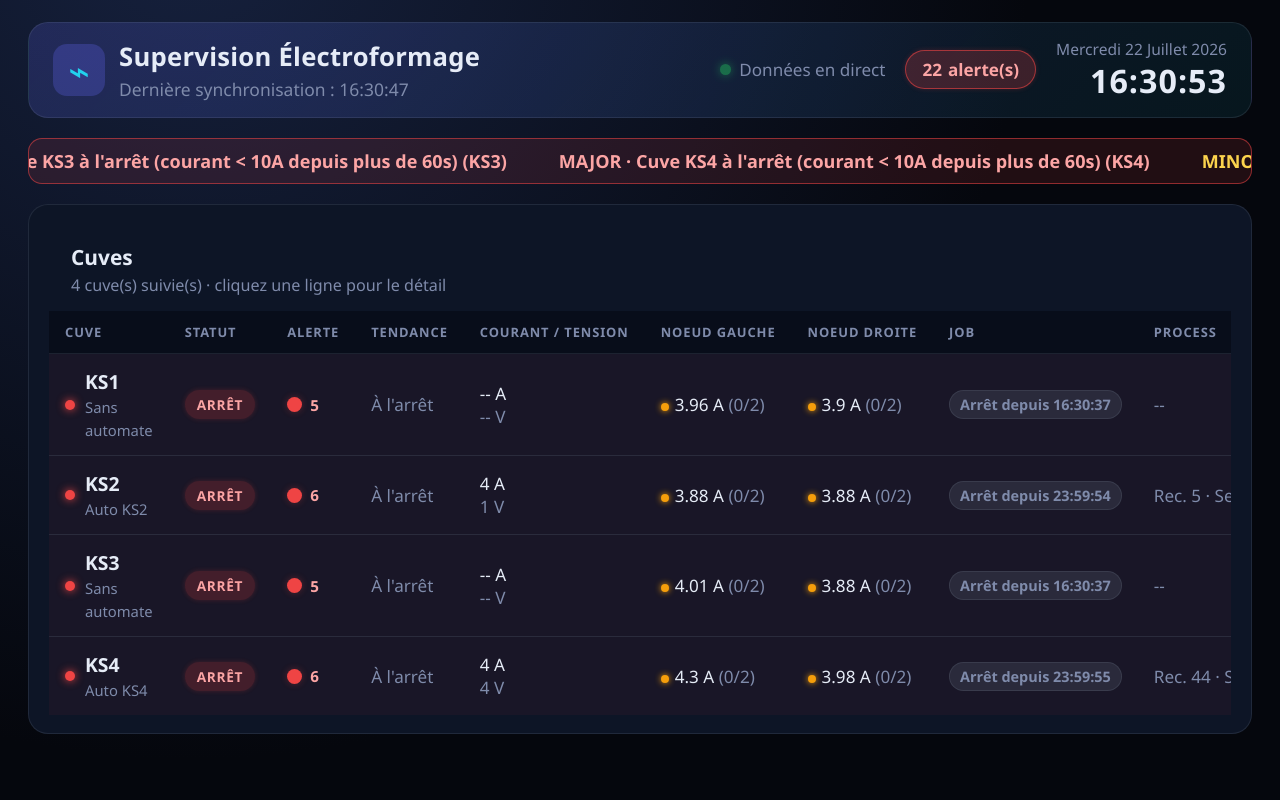
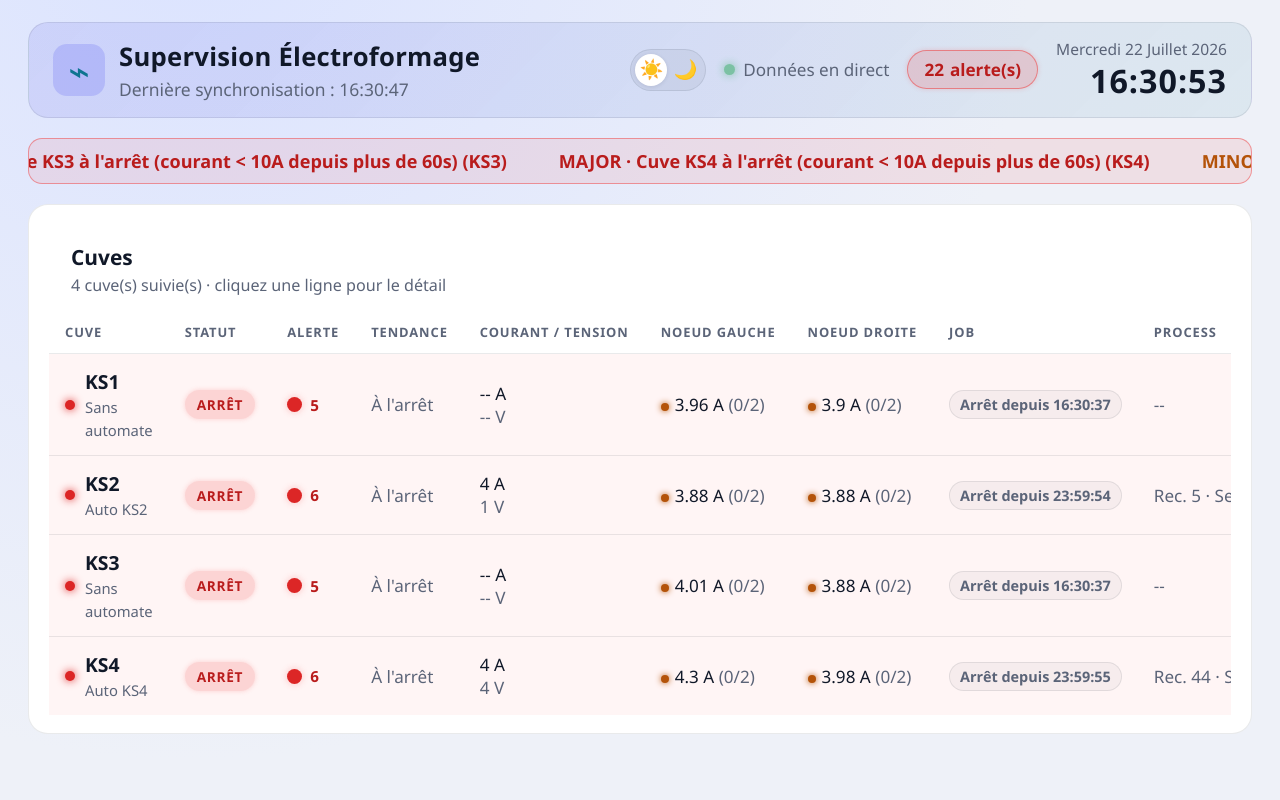
Before and after one commit to McDams/Visuals-V2, a Flask app: page / in a window 1280 px wide. Run offline with Flask 3, Linux system fonts and the light colour scheme.

Commit message:
Ajoute un système de thème clair/sombre et modernise les tokens visuels
- Variables CSS restructurées en tokens sémantiques (surfaces, survols,
  ombres, dégradés, couleurs de statut lisibles) déclinés pour
  :root[data-theme="dark"] (défaut) et :root[data-theme="light"],
  au lieu de rgba(255,255,255,*) figés supposant un fond sombre
- Bouton de bascule ☀️/🌙 dans le bandeau supérieur ; préférence
  persistée en localStorage et appliquée avant le premier rendu (pas de
  flash du mauvais thème), avec repli sur prefers-color-scheme
- Couleurs des graphiques (axes, grille, légende) recalculées selon le
  thème actif au lieu d'être codées en dur pour un fond sombre
- Re-rendu du tableau et du modal ouvert au changement de thème pour
  que les graphiques Chart.js (qui figent leurs couleurs à la création)
  se mettent à jour immédiatement

Co-Authored-By: Claude Sonnet 5 <noreply@anthropic.com>

```diff
--- a/static/css/dashboard.css
+++ b/static/css/dashboard.css
@@ -4,13 +4,68 @@
   --panel: #0d1526;
   --panel-2: #111c33;
   --border: rgba(148, 163, 184, 0.14);
+  --border-strong: rgba(148, 163, 184, 0.24);
   --text: #e6ecf7;
-  --muted: #7f8bab;
+  --muted: #8b96b8;
   --accent: #6366f1;
   --accent-2: #22d3ee;
   --ok: #22c55e;
   --warn: #f59e0b;
   --critical: #ef4444;
+
+  /* Readable status text tuned per-theme: dark theme wants light pastels, light theme
+     wants darker saturated tones, so these can't just be var(--ok)/var(--warn)/etc. */
+  --ok-text: #86efac;
+  --warn-text: #fcd34d;
+  --critical-text: #fca5a5;
+  --pink-text: #f9a8d4;
+
+  --surface-tint: rgba(255, 255, 255, 0.035);
+  --surface-tint-2: rgba(255, 255, 255, 0.06);
+  --row-hover: rgba(99, 102, 241, 0.1);
+  --table-head-bg: rgba(9, 14, 27, 0.96);
+  --scrim: rgba(2, 6, 16, 0.72);
+  --shadow-modal: rgba(0, 0, 0, 0.55);
+  --shadow-soft: rgba(0, 0, 0, 0.18);
+
+  --body-bg: radial-gradient(circle at 15% -10%, #16213e, var(--bg) 60%);
+  --topbar-bg: linear-gradient(135deg, rgba(99, 102, 241, 0.22), rgba(34, 211, 238, 0.09));
+  --modal-bg: linear-gradient(165deg, #101b33, #070b14 65%);
+  --popover-bg: linear-gradient(165deg, #111c33, #070b14 70%);
+}
+
+:root[data-theme="light"] {
+  color-scheme: light;
+  --bg: #eef1f8;
+  --panel: #ffffff;
+  --panel-2: #f4f6fb;
+  --border: rgba(15, 23, 42, 0.09);
+  --border-strong: rgba(15, 23, 42, 0.14);
+  --text: #101828;
+  --muted: #5b6478;
+  --accent: #4f46e5;
+  --accent-2: #0e7490;
+  --ok: #16a34a;
+  --warn: #b45309;
+  --critical: #dc2626;
+
+  --ok-text: #15803d;
+  --warn-text: #b45309;
+  --critical-text: #b91c1c;
+  --pink-text: #be185d;
+
+  --surface-tint: rgba(15, 23, 42, 0.035);
+  --surface-tint-2: rgba(15, 23, 42, 0.05);
+  --row-hover: rgba(79, 70, 229, 0.07);
+  --table-head-bg: rgba(255, 255, 255, 0.97);
+  --scrim: rgba(15, 23, 42, 0.45);
+  --shadow-modal: rgba(15, 23, 42, 0.22);
+  --shadow-soft: rgba(15, 23, 42, 0.1);
+
+  --body-bg: radial-gradient(circle at 15% -10%, #dbe3ff, var(--bg) 60%);
+  --topbar-bg: linear-gradient(135deg, rgba(79, 70, 229, 0.12), rgba(14, 116, 144, 0.08));
+  --modal-bg: linear-gradient(165deg, #ffffff, #f2f4fa 65%);
+  --popover-bg: linear-gradient(165deg, #ffffff, #f2f4fa 70%);
 }
 
 * { box-sizing: border-box; }
@@ -20,8 +75,9 @@ html { font-size: clamp(15px, 0.9vw + 9px, 19px); }
 body {
   margin: 0;
   font-family: "Segoe UI", Inter, Roboto, sans-serif;
-  background: radial-gradient(circle at 15% -10%, #16213e, var(--bg) 60%);
+  background: var(--body-bg);
   color: var(--text);
+  transition: background-color 0.25s ease, color 0.25s ease;
 }
 
 .muted { color: var(--muted); }
@@ -44,9 +100,10 @@ body {
   flex-wrap: wrap;
   gap: 16px;
   padding: 16px 24px;
-  background: linear-gradient(135deg, rgba(99, 102, 241, 0.2), rgba(34, 211, 238, 0.08));
+  background: var(--topbar-bg);
   border: 1px solid var(--border);
   border-radius: 20px;
+  transition: background-color 0.25s ease, border-color 0.25s ease;
 }
 
 .brand { display: flex; gap: 14px; align-items: center; }
@@ -55,13 +112,27 @@ body {
   width: 52px; height: 52px;
   display: flex; align-items: center; justify-content: center;
   border-radius: 14px;
-  background: rgba(99, 102, 241, 0.28);
+  background: rgba(99, 102, 241, 0.24);
   color: var(--accent-2);
 }
 .brand-title { margin: 0; font-size: 1.35rem; font-weight: 800; letter-spacing: 0.01em; }
 .brand-sub { margin: 3px 0 0; color: var(--muted); font-size: 0.92rem; }
 
-.status-cluster { display: flex; align-items: center; gap: 20px; flex-wrap: wrap; }
+.status-cluster { display: flex; align-items: center; gap: 18px; flex-wrap: wrap; }
+
+.theme-toggle {
+  display: flex; align-items: center; gap: 2px;
+  padding: 4px; border-radius: 999px;
+  background: var(--surface-tint-2); border: 1px solid var(--border);
+}
+.theme-toggle-btn {
+  width: 32px; height: 32px; border-radius: 50%; border: none;
+  background: transparent; color: var(--muted); font-size: 1rem;
+  cursor: pointer; display: flex; align-items: center; justify-content: center;
+  transition: background-color 0.15s, color 0.15s;
+}
+.theme-toggle-btn:hover { color: var(--text); }
+.theme-toggle-btn.is-active { background: var(--panel); color: var(--accent-2); box-shadow: 0 1px 4px var(--shadow-soft); }
 
 .conn-status { display: flex; align-items: center; gap: 8px; font-size: 0.9rem; color: var(--muted); }
 .conn-dot {
@@ -70,19 +141,19 @@ body {
   animation: pulse 2s infinite;
 }
 .conn-status--down .conn-dot { background: var(--critical); box-shadow: 0 0 10px var(--critical); animation: none; }
-.conn-status--down #conn-label { color: var(--critical); font-weight: 700; }
+.conn-status--down #conn-label { color: var(--critical-text); font-weight: 700; }
 
 .alert-pill {
   display: flex; align-items: center; gap: 6px;
   padding: 7px 16px; border-radius: 999px;
-  background: rgba(245, 158, 11, 0.18);
+  background: rgba(245, 158, 11, 0.16);
   border: 1px solid rgba(245, 158, 11, 0.5);
-  color: #fbbf24; font-weight: 700; font-size: 0.9rem;
+  color: var(--warn-text); font-weight: 700; font-size: 0.9rem;
 }
 .alert-pill--critical {
-  background: rgba(239, 68, 68, 0.22);
-  border-color: rgba(239, 68, 68, 0.6);
-  color: #fca5a5;
+  background: rgba(239, 68, 68, 0.18);
+  border-color: rgba(239, 68, 68, 0.55);
+  color: var(--critical-text);
   animation: blink 1.4s infinite;
 }
 
@@ -100,19 +171,19 @@ body {
 .alert-ticker {
   overflow: hidden;
   border-radius: 14px;
-  border: 1px solid rgba(245, 158, 11, 0.4);
+  border: 1px solid rgba(245, 158, 11, 0.35);
   background: rgba(245, 158, 11, 0.08);
   padding: 9px 0;
 }
-.alert-ticker--critical { border-color: rgba(239, 68, 68, 0.55); background: rgba(239, 68, 68, 0.12); }
+.alert-ticker--critical { border-color: rgba(239, 68, 68, 0.5); background: rgba(239, 68, 68, 0.1); }
 .ticker-track {
   display: inline-flex; gap: 52px; white-space: nowrap;
   padding-left: 100%;
   animation: ticker 24s linear infinite;
 }
 .ticker-item { font-weight: 700; font-size: 0.95rem; }
-.ticker-item--major { color: #fca5a5; }
-.ticker-item--minor { color: #fcd34d; }
+.ticker-item--major { color: var(--critical-text); }
+.ticker-item--minor { color: var(--warn-text); }
 .ticker-item--info { color: var(--accent-2); }
 .ticker-item--clickable { cursor: pointer; }
 .ticker-item--clickable:hover { text-decoration: underline; }
@@ -127,15 +198,15 @@ body {
 .tank-table thead th {
   position: sticky; top: 0; z-index: 1;
   text-align: left; padding: 12px 16px; font-size: 0.68rem; text-transform: uppercase;
-  letter-spacing: 0.07em; color: var(--muted); background: rgba(9, 14, 27, 0.96);
+  letter-spacing: 0.07em; color: var(--muted); background: var(--table-head-bg);
   border-bottom: 1px solid var(--border); white-space: nowrap;
 }
 .tank-table tbody td {
   padding: 14px 16px; border-bottom: 1px solid var(--border);
   vertical-align: middle; font-size: 0.9rem;
 }
-.tank-row { cursor: pointer; transition: background 0.15s; }
-.tank-row:hover { background: rgba(99, 102, 241, 0.09); }
+.tank-row { cursor: pointer; transition: background-color 0.15s; }
+.tank-row:hover { background: var(--row-hover); }
 .tank-row:focus-visible { outline: 2px solid var(--accent-2); outline-offset: -2px; }
 .tank-row:last-child td { border-bottom: none; }
 .tank-row--alert { background: rgba(239, 68, 68, 0.05); }
@@ -162,11 +233,11 @@ body {
 
 .job-pill {
   display: inline-flex; padding: 4px 10px; border-radius: 999px; font-size: 0.76rem; font-weight: 700;
-  background: rgba(244, 114, 182, 0.12); color: #f9a8d4; border: 1px solid rgba(244, 114, 182, 0.3);
+  background: rgba(244, 114, 182, 0.12); color: var(--pink-text); border: 1px solid rgba(244, 114, 182, 0.32);
   white-space: nowrap;
 }
-.job-pill--overrun { background: rgba(239, 68, 68, 0.16); color: #fca5a5; border-color: rgba(239, 68, 68, 0.4); }
-.job-pill--stopped { background: rgba(148, 163, 184, 0.14); color: var(--muted); border-color: var(--border); }
+.job-pill--overrun { background: rgba(239, 68, 68, 0.14); color: var(--critical-text); border-color: rgba(239, 68, 68, 0.4); }
+.job-pill--stopped { background: var(--surface-tint); color: var(--muted); border-color: var(--border); }
 
 .process-cell { max-width: 220px; overflow: hidden; text-overflow: ellipsis; white-space: nowrap; }
 
@@ -180,24 +251,24 @@ body {
   display: inline-flex; align-items: center; gap: 6px; white-space: nowrap;
   padding: 5px 12px; border-radius: 999px; font-size: 0.72rem; font-weight: 800;
   text-transform: uppercase; letter-spacing: 0.05em;
-  background: rgba(148, 163, 184, 0.15); color: var(--muted);
+  background: var(--surface-tint-2); color: var(--muted);
 }
-.status-badge--ok { background: rgba(34, 197, 94, 0.18); color: #86efac; }
-.status-badge--warn { background: rgba(245, 158, 11, 0.18); color: #fcd34d; }
-.status-badge--critical { background: rgba(239, 68, 68, 0.2); color: #fca5a5; animation: blink 1.4s infinite; }
+.status-badge--ok { background: rgba(34, 197, 94, 0.16); color: var(--ok-text); }
+.status-badge--warn { background: rgba(245, 158, 11, 0.16); color: var(--warn-text); }
+.status-badge--critical { background: rgba(239, 68, 68, 0.18); color: var(--critical-text); animation: blink 1.4s infinite; }
 
 .tank-automation { margin: 2px 0 0; color: var(--muted); font-size: 0.85rem; }
 .tank-last-seen { margin: 2px 0 0; color: var(--muted); font-size: 0.78rem; }
-.tank-last-seen--stale { color: var(--warn); font-weight: 600; }
+.tank-last-seen--stale { color: var(--warn-text); font-weight: 600; }
 
 .tank-process {
   display: grid; grid-template-columns: repeat(3, 1fr); gap: 10px;
-  padding: 10px 12px; border-radius: 14px; background: rgba(99, 102, 241, 0.08);
-  border: 1px solid rgba(99, 102, 241, 0.2);
+  padding: 10px 12px; border-radius: 14px; background: rgba(99, 102, 241, 0.07);
+  border: 1px solid rgba(99, 102, 241, 0.18);
 }
 .tank-process--empty {
   display: flex; align-items: center; justify-content: center;
-  padding: 10px 12px; border-radius: 14px; background: rgba(255, 255, 255, 0.03);
+  padding: 10px 12px; border-radius: 14px; background: var(--surface-tint);
   color: var(--muted); font-size: 0.85rem;
 }
 .tank-process-updated { grid-column: 1 / -1; margin: 4px 0 0; color: var(--muted); font-size: 0.75rem; }
@@ -306,7 +377,10 @@ body {
 body.modal-open { overflow: hidden; }
 
 /* ---------- Panels ---------- */
-.panel { background: var(--panel); border: 1px solid var(--border); border-radius: 20px; padding: 18px 20px; }
+.panel {
+  background: var(--panel); border: 1px solid var(--border); border-radius: 20px; padding: 18px 20px;
+  transition: background-color 0.25s ease, border-color 0.25s ease;
+}
 .panel-header { display: flex; justify-content: space-between; align-items: center; margin-bottom: 12px; }
 .panel-header h2 { margin: 0; font-size: 1.1rem; }
 .panel-sub { color: var(--muted); font-size: 0.85rem; }
@@ -319,16 +393,16 @@ body.modal-open { overflow: hidden; }
   transition: transform 0.15s;
 }
 .alert-dot:hover { transform: scale(1.2); }
-.alert-dot--problem { background: var(--critical); box-shadow: 0 0 10px rgba(239, 68, 68, 0.65); animation: blink 1.6s infinite; }
-.alert-dot-count--problem { font-size: 0.8rem; font-weight: 700; color: #fca5a5; }
+.alert-dot--problem { background: var(--critical); box-shadow: 0 0 10px rgba(239, 68, 68, 0.6); animation: blink 1.6s infinite; }
+.alert-dot-count--problem { font-size: 0.8rem; font-weight: 700; color: var(--critical-text); }
 
 .alert-popover {
   position: fixed; z-index: 60;
   width: 320px; max-width: calc(100vw - 32px);
-  background: linear-gradient(165deg, #111c33, #070b14 70%);
-  border: 1px solid rgba(148, 163, 184, 0.25);
+  background: var(--popover-bg);
+  border: 1px solid var(--border-strong);
   border-radius: 18px;
-  box-shadow: 0 20px 50px rgba(0, 0, 0, 0.5);
+  box-shadow: 0 20px 50px var(--shadow-modal);
   padding: 12px 14px 8px;
   animation: popIn 0.16s ease-out;
 }
--- a/static/js/dashboard.js
+++ b/static/js/dashboard.js
@@ -26,6 +26,36 @@ const state = {
   openTank: null,
   openAlertPopoverTank: null,
 };
+
+// ---------- Theme (light/dark) ----------
+function isLightTheme() {
+  return document.documentElement.getAttribute('data-theme') === 'light';
+}
+function chartAxisColor() {
+  return isLightTheme() ? '#475569' : '#64748b';
+}
+function chartGridColor() {
+  return isLightTheme() ? 'rgba(15, 23, 42, 0.08)' : 'rgba(255, 255, 255, 0.06)';
+}
+function chartLegendColor() {
+  return isLightTheme() ? '#1e293b' : '#cbd5f5';
+}
+
+function applyTheme(theme) {
+  document.documentElement.setAttribute('data-theme', theme);
+  localStorage.setItem('theme', theme);
+  document.querySelectorAll('.theme-toggle-btn').forEach((btn) => {
+    btn.classList.toggle('is-active', btn.dataset.themeChoice === theme);
+  });
+  // Chart.js bakes colors in at creation time, so re-render anything currently visible.
+  if (state.openTank) renderTankModal();
+  renderTankTable();
+}
+
+document.querySelectorAll('.theme-toggle-btn').forEach((btn) => {
+  btn.addEventListener('click', () => applyTheme(btn.dataset.themeChoice));
+});
+applyTheme(document.documentElement.getAttribute('data-theme') || 'dark');
 
 const ALERT_ICONS = {
   'Arrêt Programmé': '⏸',
@@ -550,10 +580,10 @@ function initTankModalChart(view) {
   }
 
   const scales = {
-    x: { grid: { display: false }, ticks: { color: '#64748b', maxTicksLimit: 6 } },
+    x: { grid: { display: false }, ticks: { color: chartAxisColor(), maxTicksLimit: 6 } },
     // Fixed, shared axis (0..CURRENT_AXIS_MAX) so every tank reads at the same scale, and
     // so a large real automate value never squashes the manual sensor lines near zero.
-    y: { min: 0, max: CURRENT_AXIS_MAX, ticks: { color: '#64748b' }, grid: { color: 'rgba(255,255,255,0.06)' } },
+    y: { min: 0, max: CURRENT_AXIS_MAX, ticks: { color: chartAxisColor() }, grid: { color: chartGridColor() } },
   };
   if (hasAutomate) {
     scales.y1 = { position: 'right', min: 0, ticks: { color: AUTOMATE_COLOR }, grid: { display: false } };
@@ -568,7 +598,7 @@ function initTankModalChart(view) {
       maintainAspectRatio: false,
       animation: false,
       plugins: {
-        legend: { position: 'bottom', labels: { color: '#cbd5f5', boxWidth: 10, font: { size: 11 } } },
+        legend: { position: 'bottom', labels: { color: chartLegendColor(), boxWidth: 10, font: { size: 11 } } },
         tooltip: { callbacks: { label: (ctx) => `${ctx.dataset.label}: ${ctx.formattedValue} A` } },
       },
       scales,
--- a/templates/dashboard.html
+++ b/templates/dashboard.html
@@ -5,6 +5,14 @@
     <meta name="viewport" content="width=device-width, initial-scale=1" />
     <title>Supervision Électroformage</title>
     <link rel="stylesheet" href="{{ url_for('static', filename='css/dashboard.css') }}" />
+    <script>
+      // Applied before first paint to avoid a flash of the wrong theme.
+      (function () {
+        var saved = localStorage.getItem('theme');
+        var theme = saved || (window.matchMedia('(prefers-color-scheme: light)').matches ? 'light' : 'dark');
+        document.documentElement.setAttribute('data-theme', theme);
+      })();
+    </script>
     <script src="https://cdn.jsdelivr.net/npm/chart.js@4.4.3/dist/chart.umd.min.js"></script>
   </head>
   <body>
@@ -18,6 +26,10 @@
           </div>
         </div>
         <div class="status-cluster">
+          <div class="theme-toggle" id="theme-toggle">
+            <button class="theme-toggle-btn" type="button" data-theme-choice="light" aria-label="Thème clair" title="Thème clair">☀️</button>
+            <button class="theme-toggle-btn" type="button" data-theme-choice="dark" aria-label="Thème sombre" title="Thème sombre">🌙</button>
+          </div>
           <div class="conn-status" id="conn-status">
             <span class="conn-dot"></span>
             <span id="conn-label">Connexion...</span>
```
Also changed, not shown: other parts of static/css/dashboard.css (+25 -25 lines).
